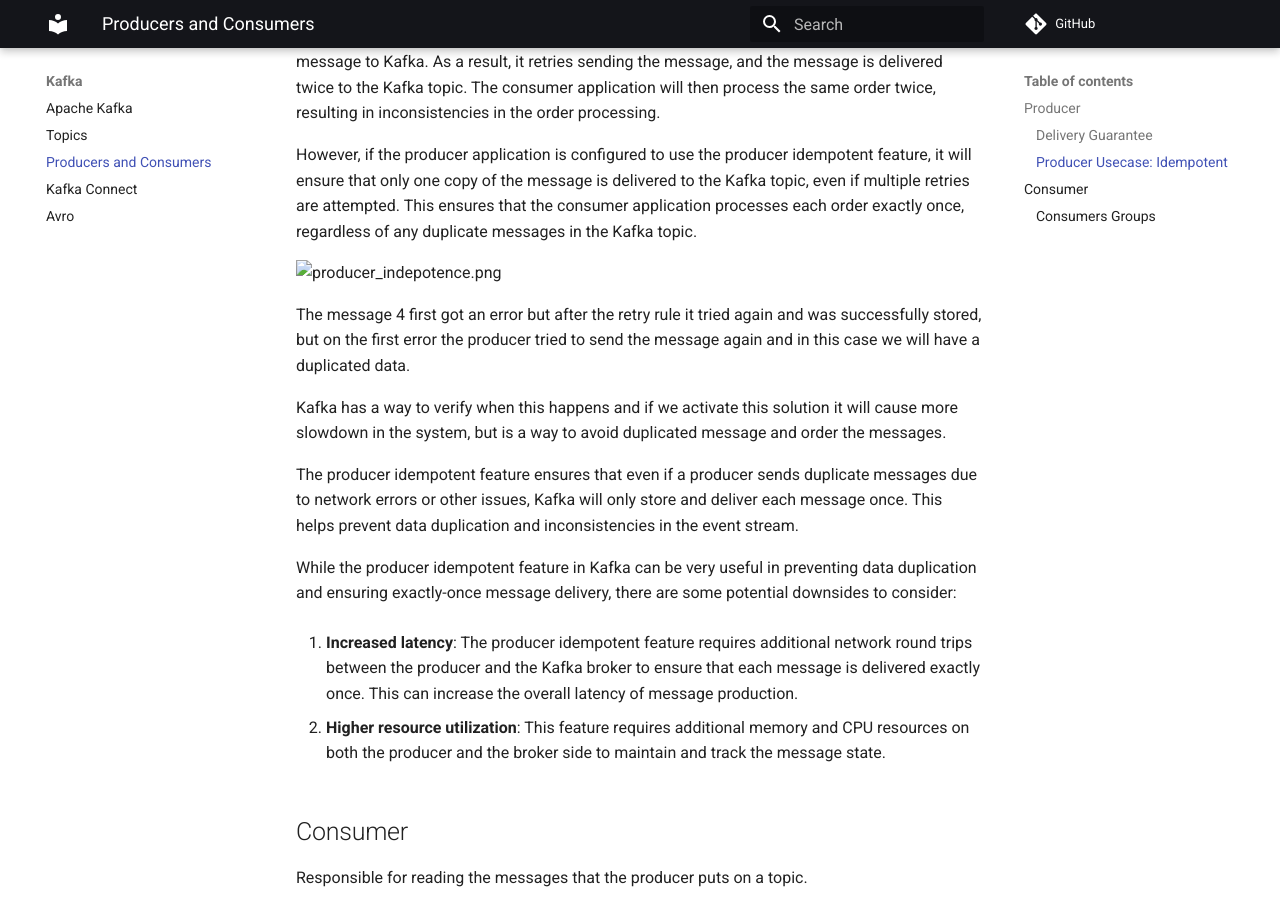
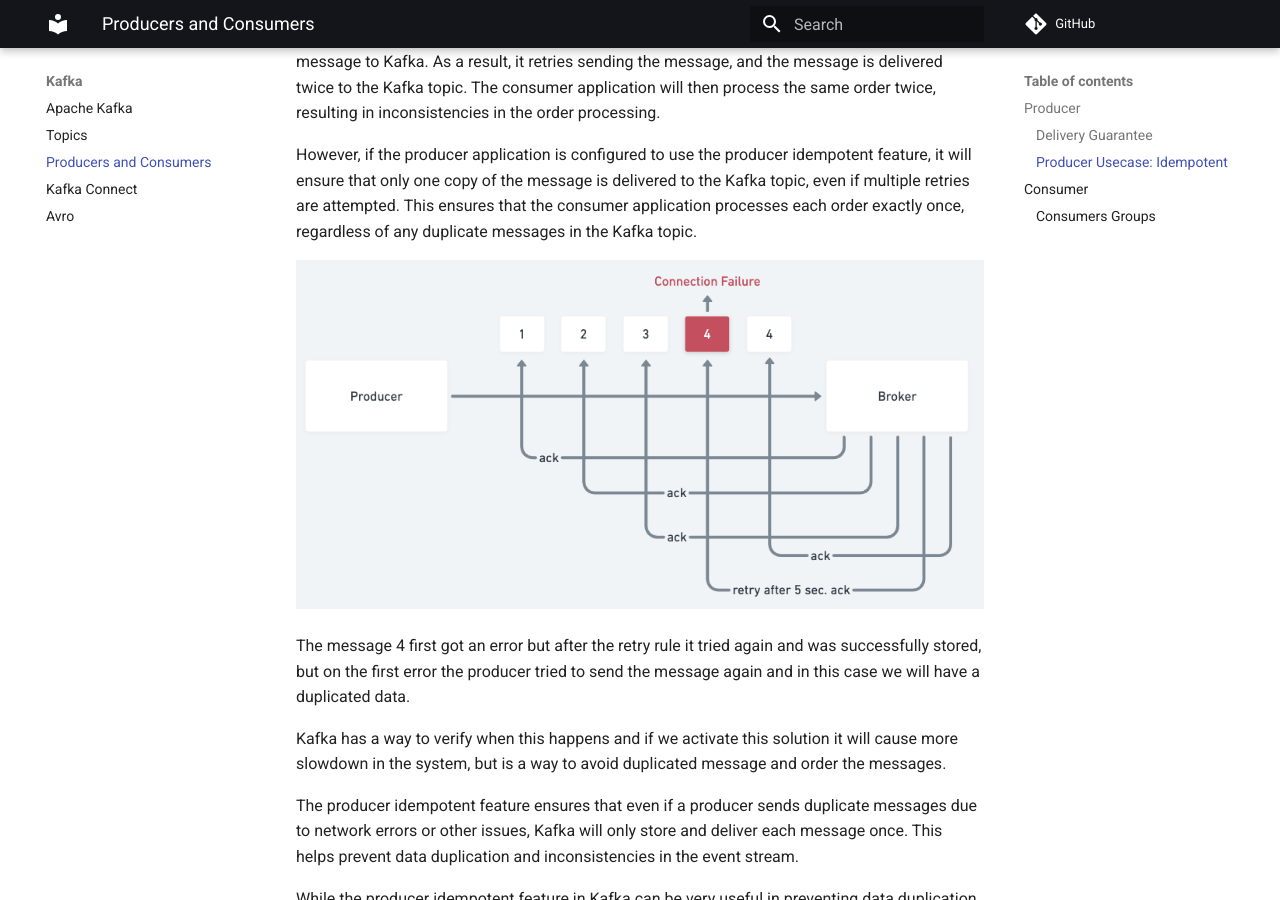
Before and after one commit to GabrielBrotas/Learning-Journey, an MkDocs documentation site: the page built from docs/Kafka/producers-and-consumers.md, in a window 1280 px wide and 900 px high, scrolled down 1273 px. Built offline with MkDocs 1.6.1 and Material for MkDocs 9.7.7, drawn with Linux system fonts in a browser that asks for light colours; comment, search, counter and statistics services are not loaded.

Commit message:
fix images

```diff
--- a/docs/Kafka/producers-and-consumers.md
+++ b/docs/Kafka/producers-and-consumers.md
@@ -35,7 +35,7 @@
 
 However, if the producer application is configured to use the producer idempotent feature, it will ensure that only one copy of the message is delivered to the Kafka topic, even if multiple retries are attempted. This ensures that the consumer application processes each order exactly once, regardless of any duplicate messages in the Kafka topic.
 
-![producer_indepotence.png](images/producer-indepotence.png)
+![producer_indepotence.png](../images/producer-indepotence.png)
 
 The message 4 first got an error but after the retry rule it tried again and was successfully stored, but on the first error the producer tried to send the message again and in this case we will have a duplicated data.
 
```
